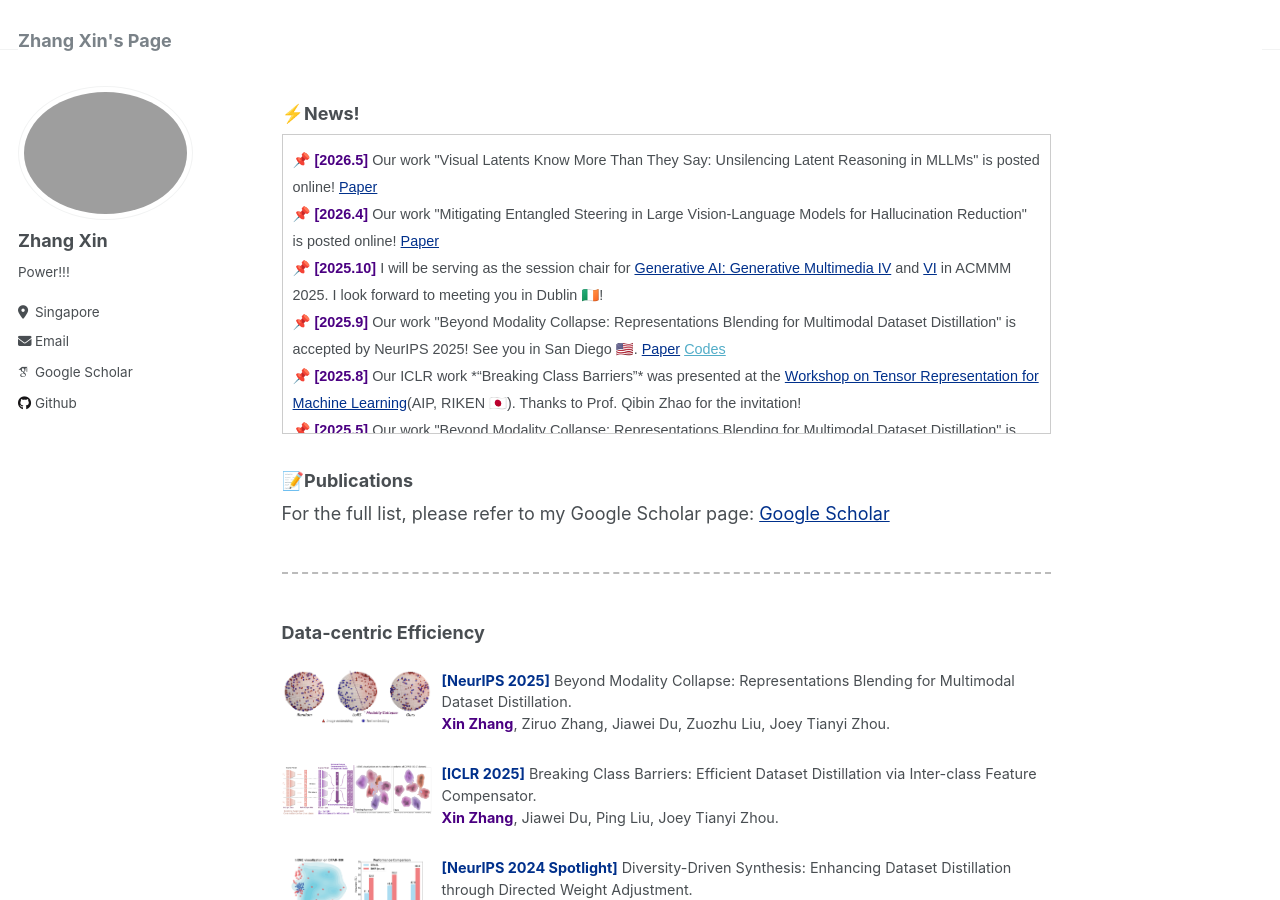
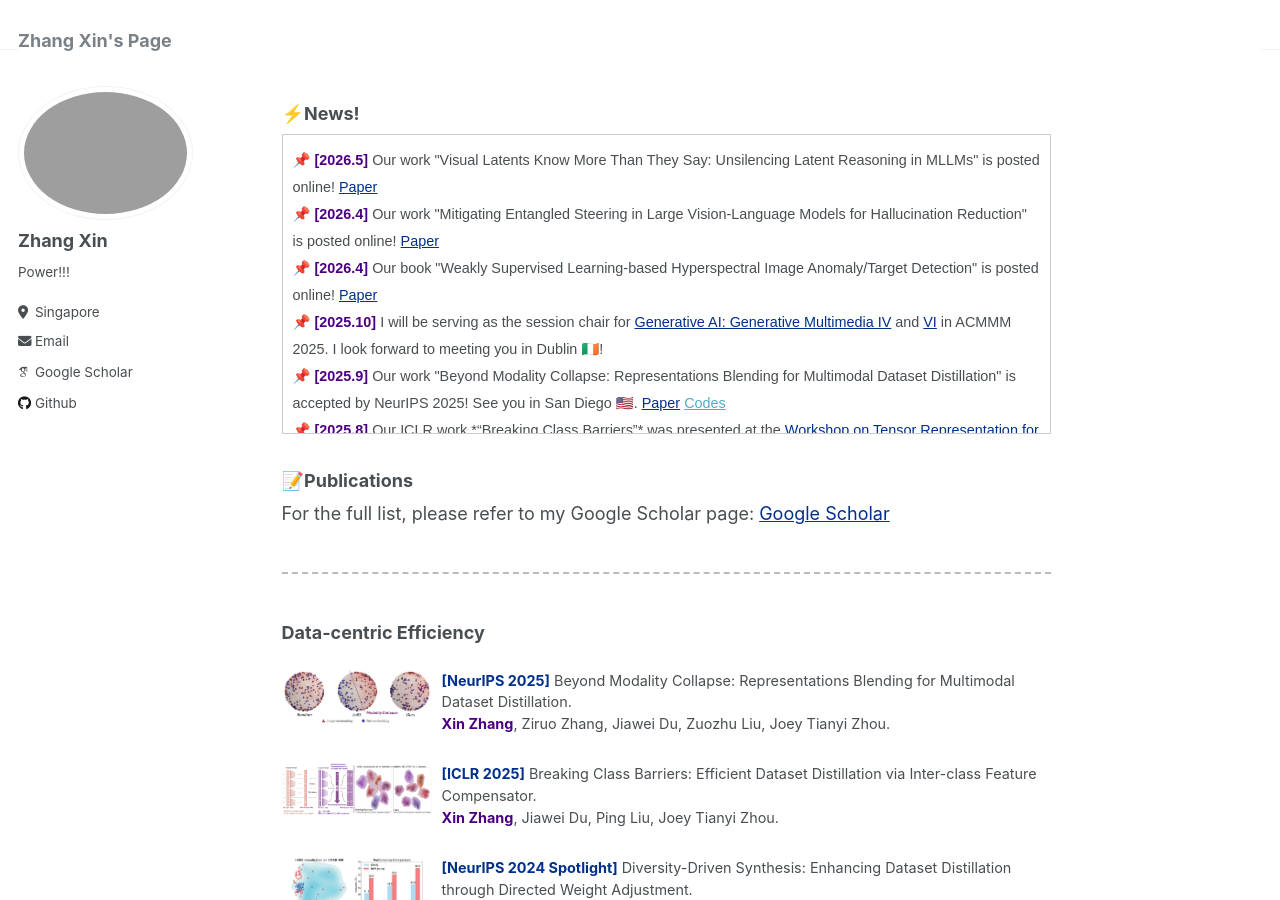
Before and after one commit to zhangxin-xd/zhangxin-xd.github.io, a Jekyll site: the page built from _pages/about.md, in a window 1280 px wide and 900 px high, scrolled down 367 px. Built offline with Jekyll 4.4.1, drawn with Linux system fonts in a browser that asks for light colours; some web fonts are replaced.

Commit message:
Update about.md

```diff
--- a/_pages/about.md
+++ b/_pages/about.md
@@ -25,6 +25,7 @@ I am also looking for self-motivated PhD students, research interns, and visitin
 📌 <span style="color:#4B0082;"><strong>[2026.5]</strong></span> Our work "Visual Latents Know More Than They Say:
 Unsilencing Latent Reasoning in MLLMs" is posted online! <a href="https://arxiv.org/pdf/2605.02735" style="color:#00308B;">Paper</a><br>
 📌 <span style="color:#4B0082;"><strong>[2026.4]</strong></span> Our work "Mitigating Entangled Steering in Large Vision-Language Models for Hallucination Reduction" is posted online! <a href="https://arxiv.org/abs/2604.07914" style="color:#00308B;">Paper</a><br>
+📌 <span style="color:#4B0082;"><strong>[2026.4]</strong></span> Our book "Weakly Supervised Learning-based Hyperspectral Image Anomaly/Target Detection" is posted online! <a href="https://onlinelibrary.wiley.com/doi/10.1002/9781394267880.ch23" style="color:#00308B;">Paper</a><br>
 📌 <span style="color:#4B0082;"><strong>[2025.10]</strong></span> I will be serving as the session chair for <a href="https://whova.com/embedded/session/sa54pNCpHUFy1OTIEiEzceQu5kPuSm3dYlEnqAJdV4o%3D/4938262/?widget=primary" style="color:#00308B;">Generative AI: Generative Multimedia IV</a>  and <a href="https://whova.com/embedded/session/sa54pNCpHUFy1OTIEiEzceQu5kPuSm3dYlEnqAJdV4o%3D/4938577/?widget=primary" style="color:#00308B;">VI</a> in ACMMM 2025. I look forward to meeting you in Dublin 🇮🇪!<br>
 📌 <span style="color:#4B0082;"><strong>[2025.9]</strong></span> Our work "Beyond Modality Collapse: Representations Blending for Multimodal Dataset Distillation" is accepted by NeurIPS 2025! See you in San Diego 🇺🇸.  <a href="https://arxiv.org/abs/2505.14705" style="color:#00308B;">Paper</a> <a href="https://github.com/zhangxin-xd/RepBlend">Codes</a><br>
 📌 <span style="color:#4B0082;"><strong>[2025.8]</strong></span> Our ICLR work *“Breaking Class Barriers”* was presented at the <a href="https://tensorworkshop.github.io/RIKENAIP_TRML2025/" style="color:#00308B;">Workshop on Tensor Representation for Machine Learning</a>(AIP, RIKEN 🇯🇵). Thanks to Prof. Qibin Zhao for the invitation! <br>
```
